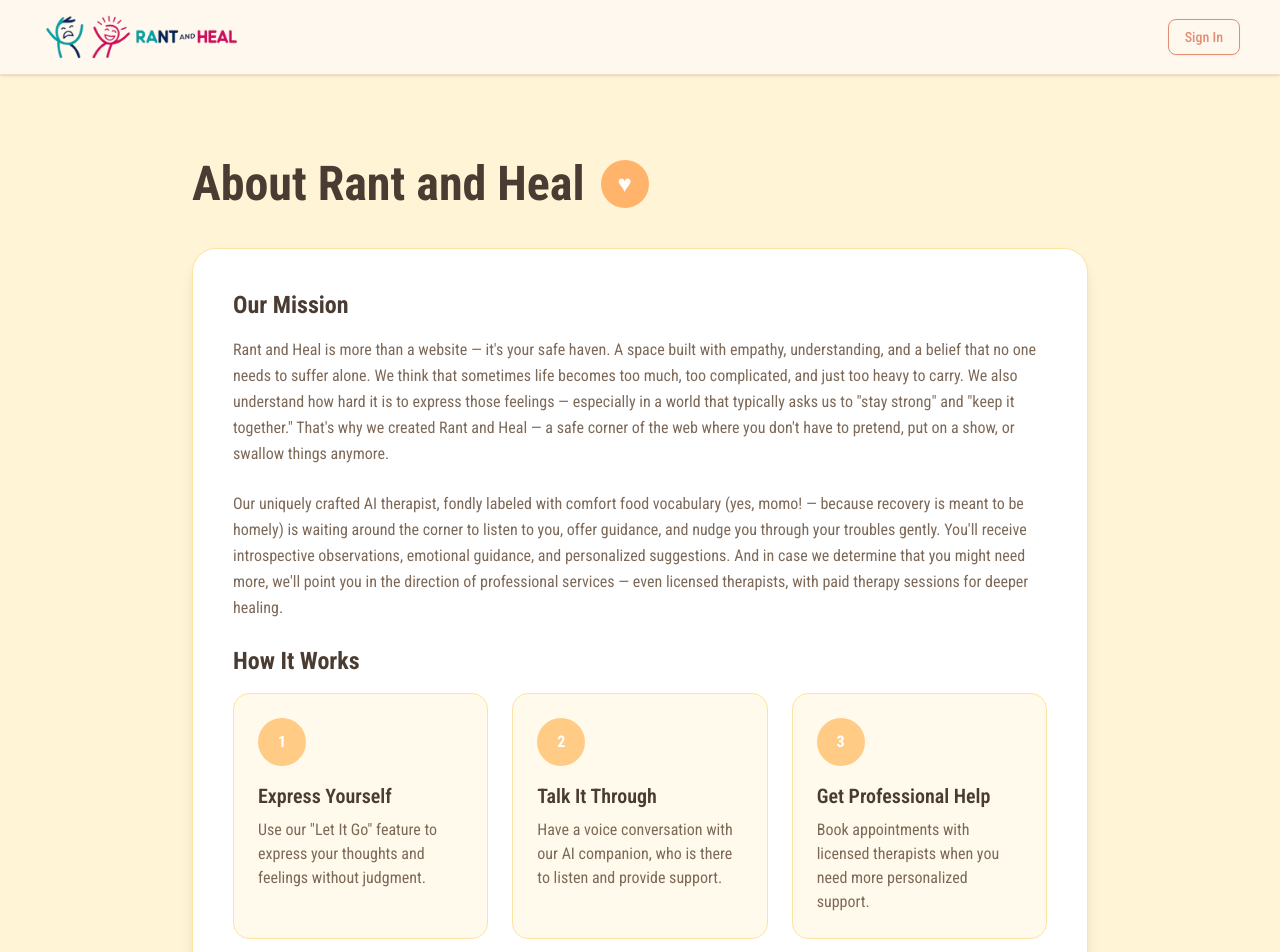
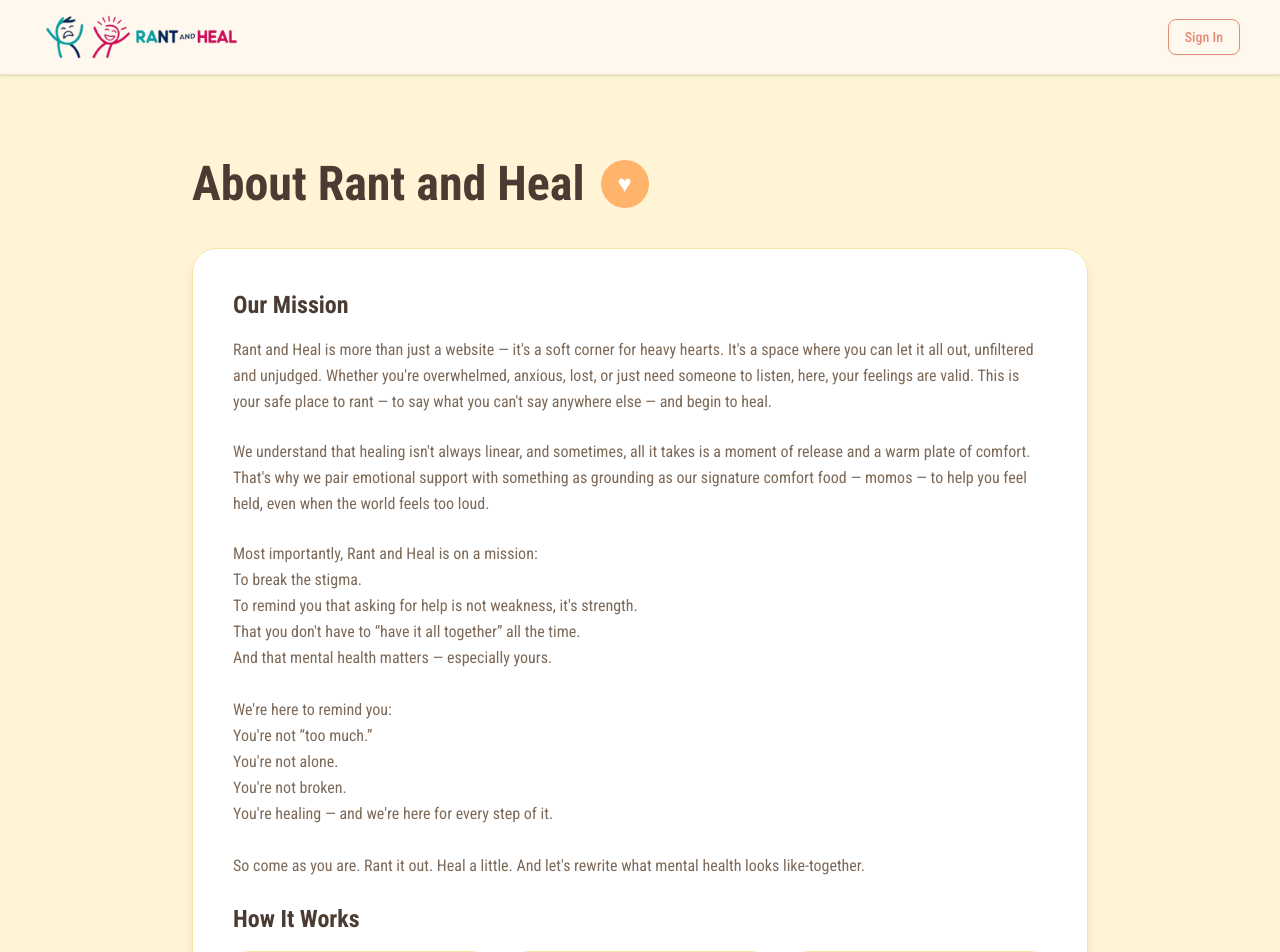
Before and after one commit to Kushal-Shr/Rant-And-Heal, a Next.js app: page /about in a window 1280 px wide. Shown: the top 952 px of the page. Built offline with nearby package versions, Linux system fonts and the light colour scheme; no server answers.

Commit message:
ui-correction

```diff
--- a/app/about/page.tsx
+++ b/app/about/page.tsx
@@ -21,9 +21,25 @@ const AboutPage = () => {
         <div className="bg-white rounded-3xl p-8 md:p-10 shadow-lg border border-[#FBE3A2] mb-8">
           <h2 className="text-2xl font-bold text-[#4A3C32] mb-4">Our Mission</h2>
           <p className="text-[#7D6958] mb-6 leading-relaxed">
-          Rant and Heal is more than a website — it's your safe haven. A space built with empathy, understanding, and a belief that no one needs to suffer alone. We think that sometimes life becomes too much, too complicated, and just too heavy to carry. We also understand how hard it is to express those feelings — especially in a world that typically asks us to "stay strong" and "keep it together." That's why we created Rant and Heal — a safe corner of the web where you don't have to pretend, put on a show, or swallow things anymore.
+          Rant and Heal is more than just a website — it's a soft corner for heavy hearts.  It's a space where you can let it all out, unfiltered and unjudged. Whether you're overwhelmed, anxious, lost, or just need someone to listen, here, your feelings are valid. This is your safe place to rant — to say what you can't say anywhere else — and begin to heal.
           </p>
-          <p className="text-[#7D6958] mb-6 leading-relaxed">Our uniquely crafted AI therapist, fondly labeled with comfort food vocabulary (yes, momo! — because recovery is meant to be homely) is waiting around the corner to listen to you, offer guidance, and nudge you through your troubles gently. You'll receive introspective observations, emotional guidance, and personalized suggestions. And in case we determine that you might need more, we'll point you in the direction of professional services — even licensed therapists, with paid therapy sessions for deeper healing.</p>
+          <p className="text-[#7D6958] mb-6 leading-relaxed">
+          We understand that healing isn't always linear, and sometimes, all it takes is a moment of release and a warm plate of comfort. That's why we pair emotional support with something as grounding as our signature comfort food — momos — to help you feel held, even when the world feels too loud.
+          </p>
+          <p className="text-[#7D6958] mb-6 leading-relaxed">Most importantly, Rant and Heal is on a mission: <br />
+            To break the stigma.<br />
+            To remind you that asking for help is not weakness, it's strength.<br />
+            That you don't have to “have it all together” all the time.<br />
+            And that mental health matters — especially yours.<br />
+            <br />
+            We're here to remind you:<br />
+            You're not “too much.”<br />
+            You're not alone.<br />
+            You're not broken.<br />
+
+            You're healing — and we're here for every step of it.<br />
+            <br />
+            So come as you are. Rant it out. Heal a little. And let's rewrite what mental health looks like-together.</p>
 
           <h2 className="text-2xl font-bold text-[#4A3C32] mb-4">How It Works</h2>
           <div className="grid md:grid-cols-3 gap-6 mb-6">
@@ -43,7 +59,7 @@ const AboutPage = () => {
               </div>
               <h3 className="text-xl font-semibold text-[#4A3C32] mb-2">Talk It Through</h3>
               <p className="text-[#7D6958]">
-                Have a voice conversation with our AI companion, who is there to listen and provide support.
+                Have a voice conversation with our AI Companion - Momo, who is there to listen and provide support.
               </p>
             </div>
 
--- a/app/let-it-go/page.tsx
+++ b/app/let-it-go/page.tsx
@@ -106,7 +106,7 @@ const LetItGoPage = () => {
 
         <div className="flex flex-col sm:flex-row gap-4 items-center mt-6">
           <Button
-            onClick={() => router.push('/appointments')}
+            onClick={() => router.push('/appointment')}
             variant="secondary"
             className="px-8 py-3 rounded-4xl border-[#E38E74] text-[#4A3C32] hover:bg-[#FFECD6] font-medium"
           >
```
